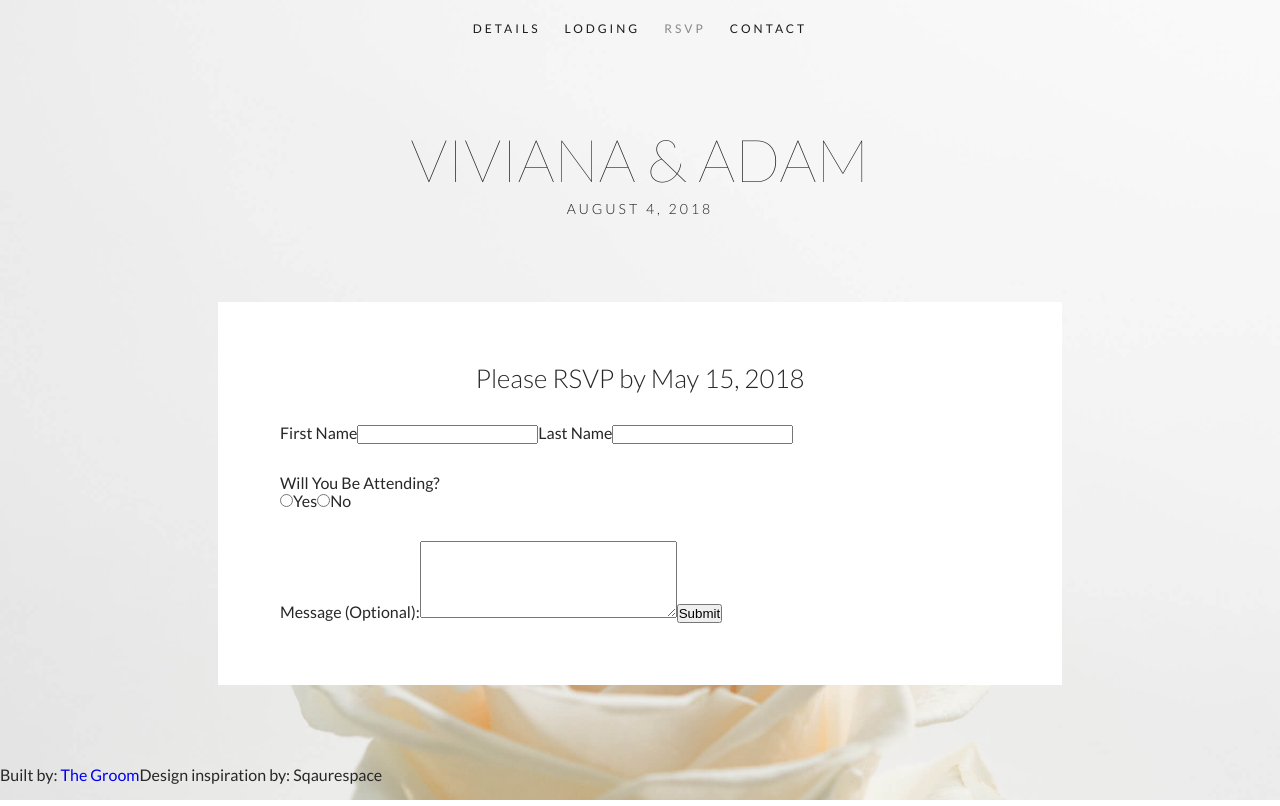
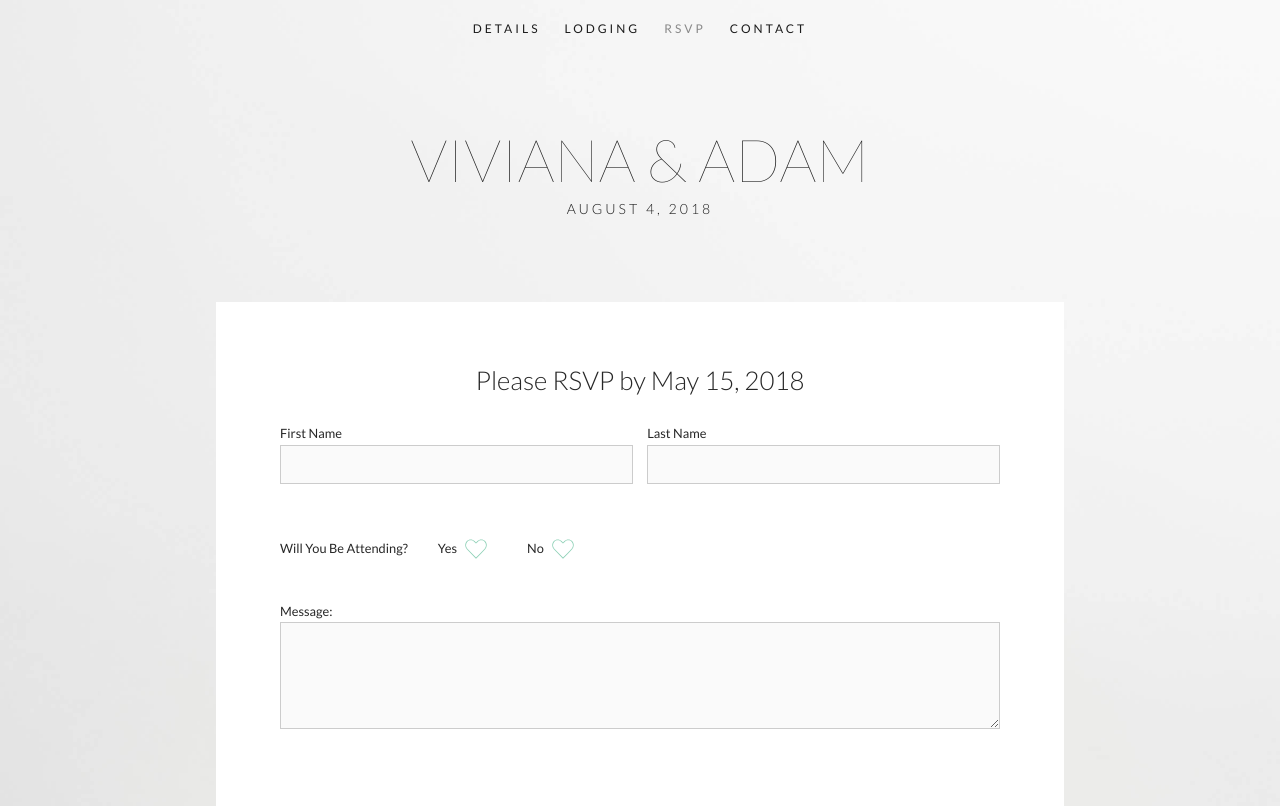
Before and after one commit to adamfeldman2/va-wedding-2, a React (Create React App) app in the folder client/: page /rsvp in a window 1280 px wide. Built offline with nearby package versions, Linux system fonts and the light colour scheme; the HTML template or start-up script is replaced by a standard one.

Commit message:
Styling of RSVP form

```diff
--- a/client/src/components/RSVPForm.js
+++ b/client/src/components/RSVPForm.js
@@ -1,5 +1,14 @@
 import React from 'react';
 import axios from 'axios';
+import Confetti from 'react-dom-confetti';
+
+const confettiConfig = {
+  angle: 85,
+  spread: 65,
+  startVelocity: 20,
+  elementCount: 120,
+  decay: 0.95
+};
 
 class RSVPForm extends React.Component {
   constructor(props) {
@@ -18,8 +27,29 @@ class RSVPForm extends React.Component {
       g2Dietary: '',
       message: '',
       loading: false,
-      sent: false
+      sent: false,
+      confetti: true
     };
+
+    this.shootConfetti = this.shootConfetti.bind(this);
+  }
+
+  shootConfetti() {
+    setTimeout(() => {
+      this.setState(() => {
+        return {
+          confetti: false
+        };
+      });
+    }, 2);
+
+    setTimeout(() => {
+      this.setState(() => {
+        return {
+          confetti: true
+        };
+      });
+    }, 10);
   }
 
   onG1FirstChange(e) {
@@ -145,6 +175,8 @@ class RSVPForm extends React.Component {
         message: this.state.message
       });
 
+      // allow 3s for user to watch confetti
+      setTimeout(() => {
         this.setState(() => {
           return {
             formError: false,
@@ -152,6 +184,7 @@ class RSVPForm extends React.Component {
             loading: false
           };
         });
+      }, 3000);
     } catch (err) {
       this.setState(() => {
         return {
@@ -185,13 +218,17 @@ class RSVPForm extends React.Component {
           >
             {/* G1 First Name */}
             <div className="wrapper-question">
+              <div className="wrapper-horizontal-questions">
+                <div className="wrapper-horizontal-question">
                   <label htmlFor="g1First">First Name</label>
                   <input
                     type="text"
                     id="g1First"
                     onChange={(e) => this.onG1FirstChange(e)}
                   />
+                </div>
                 {/* G1 Last Name */}
+                <div className="wrapper-horizontal-question">
                   <label htmlFor="g1Last">Last Name</label>
                   <input
                     type="text"
@@ -199,11 +236,14 @@ class RSVPForm extends React.Component {
                     onChange={(e) => this.onG1LastChange(e)}
                   />
                 </div>
+              </div>
+            </div>
 
             {/* Attending */}
-            <div className="wrapper-question">
+            <div className="wrapper-question wrapper-radio-buttons-outer">
               <label htmlFor="attending">Will You Be Attending?</label>
               <div
+                className="wrapper-radio-buttons-inner"
                 onChange={(e) => {
                   this.onAttendingChange(e);
                 }}
@@ -232,11 +272,12 @@ class RSVPForm extends React.Component {
             {this.state.attending === 'true' && (
               <div>
                 {/* Num People? */}
-                <div className="wrapper-question">
+                <div className="wrapper-question wrapper-radio-buttons-outer">
                   <label htmlFor="numPeople">
                     How Many People In Your Party?
                   </label>
                   <div
+                    className="wrapper-radio-buttons-inner"
                     onChange={(e) => {
                       this.onNumAttendingChange(e);
                     }}
@@ -263,11 +304,12 @@ class RSVPForm extends React.Component {
                 </div>
 
                 {/* G1 Dinner */}
-                <div className="wrapper-question">
+                <div className="wrapper-question wrapper-radio-buttons-outer">
                   <label htmlFor="g1Dinner">
                     What Would You Like For Dinner?
                   </label>
                   <div
+                    className="wrapper-radio-buttons-inner"
                     onChange={(e) => {
                       this.onG1DinnerChange(e);
                     }}
@@ -318,13 +360,17 @@ class RSVPForm extends React.Component {
                   <div>
                     {/* G2 First Name */}
                     <div className="wrapper-question">
+                      <div className="wrapper-horizontal-questions">
+                        <div className="wrapper-horizontal-question">
                           <label htmlFor="g2First">Guest's First Name</label>
                           <input
                             type="text"
                             id="g2First"
                             onChange={(e) => this.onG2FirstChange(e)}
                           />
+                        </div>
                         {/* G2 Last Name */}
+                        <div className="wrapper-horizontal-question">
                           <label htmlFor="g2Last">Guest's Last Name</label>
                           <input
                             type="text"
@@ -332,15 +378,18 @@ class RSVPForm extends React.Component {
                             onChange={(e) => this.onG2LastChange(e)}
                           />
                         </div>
+                      </div>
+                    </div>
 
                     {/* G2 Dinner */}
-                    <div className="wrapper-question">
+                    <div className="wrapper-question wrapper-radio-buttons-outer">
                       <label htmlFor="g2Dinner">
                         What Would{' '}
                         {this.state.g2First ? this.state.g2First : 'Your Guest'}{' '}
                         Like For Dinner?
                       </label>
                       <div
+                        className="wrapper-radio-buttons-inner"
                         onChange={(e) => {
                           this.onG2DinnerChange(e);
                         }}
@@ -394,17 +443,23 @@ class RSVPForm extends React.Component {
 
             {/* Message */}
             <div className="wrapper-question">
-              <label htmlFor="message">Message (Optional):</label>
+              <label htmlFor="message">Message:</label>
               <textarea
                 cols="30"
                 rows="5"
                 onChange={(e) => this.onMessageChange(e)}
               />
-              {this.state.loading ? (
-                <div>Sending...</div>
-              ) : (
-                <button className="button-style">Submit</button>
-              )}
+
+            {(this.state.attending === 'false' || ((this.state.numAttending === '1' && this.state.g1Dinner || this.state.numAttending === '2' && this.state.g2Dinner))) && (<div className="wrapper-confetti wrapper-button">
+                <button className="button" onClick={this.shootConfetti}>
+                  {this.state.loading ? 'Sending...' : 'Submit'}
+                  <Confetti
+                    active={this.state.confetti}
+                    config={confettiConfig}
+                  />
+                </button>
+              </div>)}
+
             </div>
           </form>
         )}
--- a/client/src/pages/Contact.js
+++ b/client/src/pages/Contact.js
@@ -11,13 +11,13 @@ const Contact = () => {
         </h2>
         <div className="wrapper-content">
           <div className="wrapper-viv">
-            <h3>Viviana</h3>
+            <h3>Viviana Gallant</h3>
             <p>viviana.gallant@gmail.com</p>
             <a href="tel:647-537-6777">647-537-6777</a>
           </div>
 
           <div className="wrapper-adam">
-            <h3>Adam</h3>
+            <h3>Adam Feldman</h3>
             <p>feldman238@gmail.com</p>
             <a href="tel:647-860-6767">647-860-6767</a>
           </div>
--- a/client/src/pages/Home.js
+++ b/client/src/pages/Home.js
@@ -1,44 +1,8 @@
 import React from 'react';
 import { Link } from 'react-router-dom';
 import Countdown from '../components/Countdown';
-import Confetti from 'react-dom-confetti';
 
-const confettiConfig = {
-  angle: 85,
-  spread: 65,
-  startVelocity: 20,
-  elementCount: 120,
-  decay: 0.95
-};
-
-class Home extends React.Component {
-  constructor(props) {
-    super(props);
-
-    this.state = { confetti: true };
-
-    this.shootConfetti = this.shootConfetti.bind(this);
-  }
-
-  shootConfetti() {
-    setTimeout(() => {
-      this.setState(() => {
-        return {
-          confetti: false
-        };
-      });
-    }, 2);
-
-    setTimeout(() => {
-      this.setState(() => {
-        return {
-          confetti: true
-        };
-      });
-    }, 10);
-  }
-
-  render() {
+const Home = () => {
   return (
     <div className="wrapper-page-home">
       <Link to="/" className="wrapper-content-home">
@@ -46,16 +10,8 @@ class Home extends React.Component {
         <h5>August 4, 2018</h5>
         <Countdown endDate={'August 4, 2018 18:00'} />
       </Link>
-
-        <div className="wrapper-confetti">
-          <button className="button" onClick={this.shootConfetti}>
-            Confetti
-            <Confetti active={this.state.confetti} config={confettiConfig} />
-          </button>
-        </div>
     </div>
   );
-  }
-}
+};
 
 export default Home;
--- a/client/src/styles/App.css
+++ b/client/src/styles/App.css
@@ -208,7 +208,7 @@ body {
 
 .box-wrapper {
   max-width: 720px;
-  padding: 62px;
+  padding: 5%;
   margin: 0 auto; }
 
 .wrapper-button {
@@ -217,13 +217,14 @@ body {
   .wrapper-button .button {
     background-color: #1c1c1c;
     letter-spacing: 2px;
-    font-size: 0.85em;
+    font-size: 13.5px;
     padding: 13px 35px;
     color: #fff;
     text-transform: uppercase;
     font-weight: 400;
     cursor: pointer;
     outline: 0;
+    border: 0;
     transition: opacity 0.1s linear; }
     .wrapper-button .button:hover {
       opacity: 0.8; }
@@ -258,6 +259,7 @@ body {
       display: none; } }
 
 .wrapper-component-footer {
+  display: none;
   position: absolute;
   bottom: 16px; }
   .wrapper-component-footer p {
@@ -284,7 +286,7 @@ body {
           color: rgba(28, 28, 28, 0.5); }
 
 .wrapper-component-page-template {
-  margin-top: 90px; }
+  margin: 90px 0; }
   .wrapper-component-page-template .wrapper-page-template-title {
     color: #1c1c1c; }
     .wrapper-component-page-template .wrapper-page-template-title h1 {
@@ -304,7 +306,57 @@ body {
 
 .wrapper-component-rsvp-form .wrapper-question {
   display: block;
-  margin-top: 30px; }
+  margin-top: 30px;
+  font-size: 0.8em; }
+  .wrapper-component-rsvp-form .wrapper-question .wrapper-horizontal-questions {
+    display: flex;
+    justify-content: space-between; }
+    .wrapper-component-rsvp-form .wrapper-question .wrapper-horizontal-questions .wrapper-horizontal-question {
+      width: 49%; }
+  .wrapper-component-rsvp-form .wrapper-question.wrapper-radio-buttons-outer {
+    display: flex; }
+    .wrapper-component-rsvp-form .wrapper-question.wrapper-radio-buttons-outer label {
+      margin-right: 30px;
+      display: flex;
+      align-items: center; }
+    .wrapper-component-rsvp-form .wrapper-question.wrapper-radio-buttons-outer .wrapper-radio-buttons-inner {
+      display: flex; }
+      .wrapper-component-rsvp-form .wrapper-question.wrapper-radio-buttons-outer .wrapper-radio-buttons-inner input[type='radio'] {
+        display: none; }
+      .wrapper-component-rsvp-form .wrapper-question.wrapper-radio-buttons-outer .wrapper-radio-buttons-inner input[type='radio']:checked + label > .radio-heart {
+        background-image: url("../assets/images/heart-filled.svg"); }
+      .wrapper-component-rsvp-form .wrapper-question.wrapper-radio-buttons-outer .wrapper-radio-buttons-inner label {
+        display: flex;
+        margin-right: 20px;
+        align-items: center; }
+        .wrapper-component-rsvp-form .wrapper-question.wrapper-radio-buttons-outer .wrapper-radio-buttons-inner label .radio-heart {
+          background-image: url("../assets/images/heart-unfilled.svg");
+          height: 50px;
+          width: 50px;
+          background-repeat: no-repeat;
+          background-size: 100% 100%;
+          position: relative;
+          top: 5px;
+          right: 6px; }
+  .wrapper-component-rsvp-form .wrapper-question textarea,
+  .wrapper-component-rsvp-form .wrapper-question input {
+    font-family: "Lato", sans-serif;
+    padding: 10px;
+    font-size: 1.1em;
+    width: 100%;
+    outline: 0;
+    border: 1px solid #ccc;
+    background-color: #fafafa;
+    transition: background-color 0.3s;
+    margin: 4px 0 10px; }
+    .wrapper-component-rsvp-form .wrapper-question textarea:focus,
+    .wrapper-component-rsvp-form .wrapper-question input:focus {
+      background-color: #fff; }
+  .wrapper-component-rsvp-form .wrapper-question input {
+    box-sizing: border-box; }
+
+.wrapper-component-rsvp-form .wrapper-button {
+  margin-top: 24px; }
 
 .wrapper-page-details h2 {
   font-size: 1.63em;
--- a/client/src/styles/partials/_normalize.scss
+++ b/client/src/styles/partials/_normalize.scss
@@ -215,7 +215,7 @@ body {
 
 .box-wrapper {
   max-width: 720px;
-  padding: 62px;
+  padding: 5%;
   margin: 0 auto;
 }
 
@@ -226,13 +226,14 @@ body {
   .button {
     background-color: $black-2;
     letter-spacing: $letter-spacing-light-regular;
-    font-size: 0.85em;
+    font-size: 13.5px;
     padding: 13px 35px;
     color: $white;
     text-transform: uppercase;
     font-weight: 400;
     cursor: pointer;
     outline: 0;
+    border: 0;
     transition: opacity 0.1s linear;
 
     &:hover {
--- a/client/src/styles/partials/_variables.scss
+++ b/client/src/styles/partials/_variables.scss
@@ -1,7 +1,9 @@
 // Colors //
 $black: #1c1c1c;
 $black-2: rgba(28, 28, 28, 9.5);
-$grey: rgba(28, 28, 28, 0.5);
+$grey-1: #fafafa;
+$grey-2: #ccc;
+$grey-3: rgba(28, 28, 28, 0.5);
 $white: #fff;
 
 // Fonts //
--- a/client/src/styles/partials/components/_Footer.scss
+++ b/client/src/styles/partials/components/_Footer.scss
@@ -1,4 +1,5 @@
 .wrapper-component-footer {
+  display: none;
   position: absolute;
   bottom: 16px;
 
--- a/client/src/styles/partials/components/_Header.scss
+++ b/client/src/styles/partials/components/_Header.scss
@@ -21,7 +21,7 @@
 
         &.active,
         &:hover {
-          color: $grey;
+          color: $grey-3;
         }
       }
     }
--- a/client/src/styles/partials/components/_PageTemplate.scss
+++ b/client/src/styles/partials/components/_PageTemplate.scss
@@ -1,5 +1,5 @@
 .wrapper-component-page-template {
-  margin-top: 90px;
+  margin: 90px 0;
 
   .wrapper-page-template-title {
     color: $black;
--- a/client/src/styles/partials/components/_RSVPForm.scss
+++ b/client/src/styles/partials/components/_RSVPForm.scss
@@ -2,5 +2,79 @@
   .wrapper-question {
     display: block;
     margin-top: 30px;
+    font-size: 0.8em;
+
+    .wrapper-horizontal-questions {
+      display: flex;
+      justify-content: space-between;
+
+      .wrapper-horizontal-question {
+        width: 49%;
+      }
+    }
+
+    &.wrapper-radio-buttons-outer {
+      display: flex;
+
+      label {
+        margin-right: 30px;
+        display: flex;
+        align-items: center;
+      }
+
+      .wrapper-radio-buttons-inner {
+        display: flex;
+
+        input[type='radio'] {
+          display: none;
+        }
+
+        input[type='radio']:checked + label > .radio-heart {
+          background-image: url('../assets/images/heart-filled.svg');
+        }
+
+        label {
+          display: flex;
+          margin-right: 20px;
+          align-items: center;
+
+          .radio-heart {
+            background-image: url('../assets/images/heart-unfilled.svg');
+            height: 50px;
+            width: 50px;
+            background-repeat: no-repeat;
+            background-size: 100% 100%;
+            position: relative;
+            top: 5px;
+            right: 6px;
+          }
+        }
+      }
+    }
+
+    textarea,
+    input {
+      font-family: $font-primary;
+      padding: 10px;
+      font-size: 1.1em;
+      width: 100%;
+      outline: 0;
+      border: 1px solid $grey-2;
+      background-color: $grey-1;
+      transition: background-color 0.3s;
+      margin: 4px 0 10px;
+
+      &:focus {
+        background-color: $white;
+      }
+    }
+
+    input {
+      box-sizing: border-box;
+    }
+  }
+
+  .wrapper-button {
+    margin-top: 24px;
   }
 }
```
Also changed, not shown: client/src/assets/images/heart-filled.svg (added), client/src/assets/images/heart-unfilled.svg (added). Lines whose indentation alone changed are shown as unchanged.
